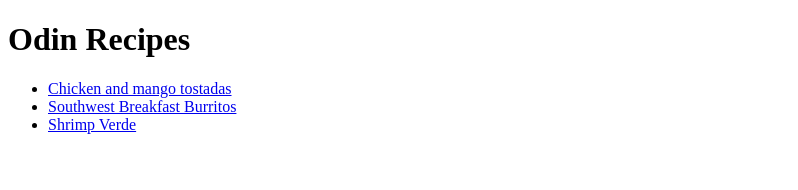
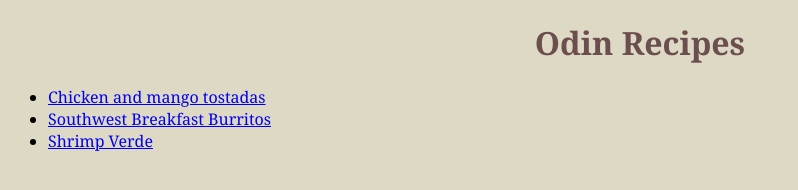
Before and after one commit to razr93/old-odin-recipes, a plain HTML site: page index.html in a window 1280 px wide. Shown: the whole page, without its empty margins (0-798 px from the left). Drawn offline with Linux system fonts and the light colour scheme.

Commit message:
Added CSS styles to Index

```diff
--- a/index.html
+++ b/index.html
@@ -1,10 +1,13 @@
 <!DOCTYPE html>
 
 <html>
+
 <head>
     <title>Odin Recipes</title>
     <meta charset="utf-8">
+    <link rel="stylesheet" href="styles.css">
 </head>
+
 <body>
     <h1>Odin Recipes</h1>
     <ul>
--- /dev/null
+++ b/styles.css
@@ -0,0 +1,10 @@
+body {
+    background-color: #DED9C4;
+    font-family: Georgia, 'Times New Roman', Times, serif;
+
+}
+
+h1 {
+    text-align: center;
+    color: #6B4F4F;
+}
```
Lines whose indentation alone changed are shown as unchanged.
